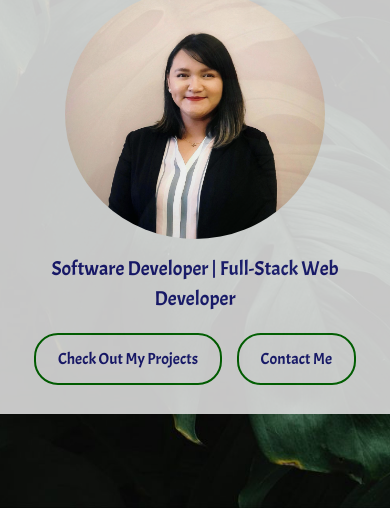
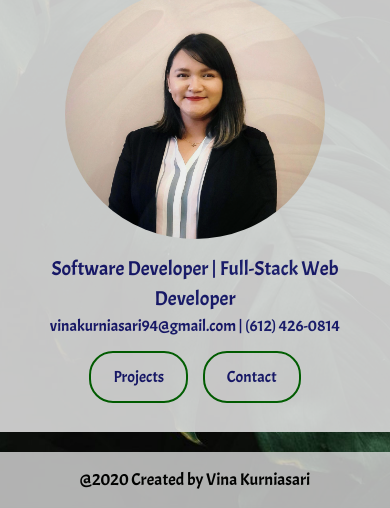
Before and after one commit to vina19/Responsive_Portfolio, a plain HTML site: page index.html in a window 390 px wide. Shown: the part 336-844 px from the top of the page. Drawn offline with nearby package versions, Linux system fonts and the light colour scheme.

Commit message:
Added email and phone number and style them

```diff
--- a/assets/CSS/style.css
+++ b/assets/CSS/style.css
@@ -51,13 +51,26 @@ img.vina-img {
     height: 250px;
 }
 
-.lead, h1 {
+h1 {
     text-align: center;
+}
+
+p.lead {
+    text-align: center;
+    margin-bottom: 0%;
 }
 
 .text-center a {
     margin-right: 5px;
     margin-left: 5px;
+}
+
+p.email-phone-number {
+    text-align: center;
+    font-size: medium;
+    color: midnightblue;
+    margin-top: 0%;
+    margin-bottom: 10px;
 }
 
 a.btn.btn-primary {
@@ -78,7 +91,6 @@ a.btn.btn-primary:active {
     border-color: green;
 }
 
-
 /* Apply to the title of each content in all of the pages */
 h1 {
     font-family: 'Abril Fatface', cursive;
@@ -89,10 +101,16 @@ h1 {
 
 /* Apply to the footer in all the pages */
 footer {
-    padding: 30px;
+    background-color: gainsboro;
     position: absolute;
     bottom: 0;
     width: 100%;
     opacity: 0.8;
     position: fixed;
 }
+
+.footer-text {
+    color: black;
+    text-align: center;
+    margin-top: 15px;
+}
--- a/index.html
+++ b/index.html
@@ -53,20 +53,17 @@
             <h1 class="display-4">Hello! My name is Vina Kurniasari</h1>
             <img class="vina-img" src="./assets/img/vina_pic1.jpg" alt="main-vina's-image">
             <p class="lead">Software Developer | Full-Stack Web Developer</p>
+            <p class="email-phone-number">vinakurniasari94@gmail.com | (612) 426-0814</p>
             <div class="text-center">
-                <a href="#" class="btn btn-primary">Check Out My Projects</a>
-                <a href="#" class="btn btn-primary">Contact Me</a>
+                <a href="#" class="btn btn-primary">Projects</a>
+                <a href="#" class="btn btn-primary">Contact</a>
             </div>
         </div>
     </div>
 
-
-
     <!-- Set the footer to fixed to its place on the bottom of the page -->
-    <footer>
-        <div class="row">
-            <div class="col-md-12"></div>
-        </div>
+    <footer class="fixed-bottom">
+        <p class="footer-text">@2020 Created by Vina Kurniasari</p>
     </footer>
 
     <!-- JavaScript Bootstrap -->
```
